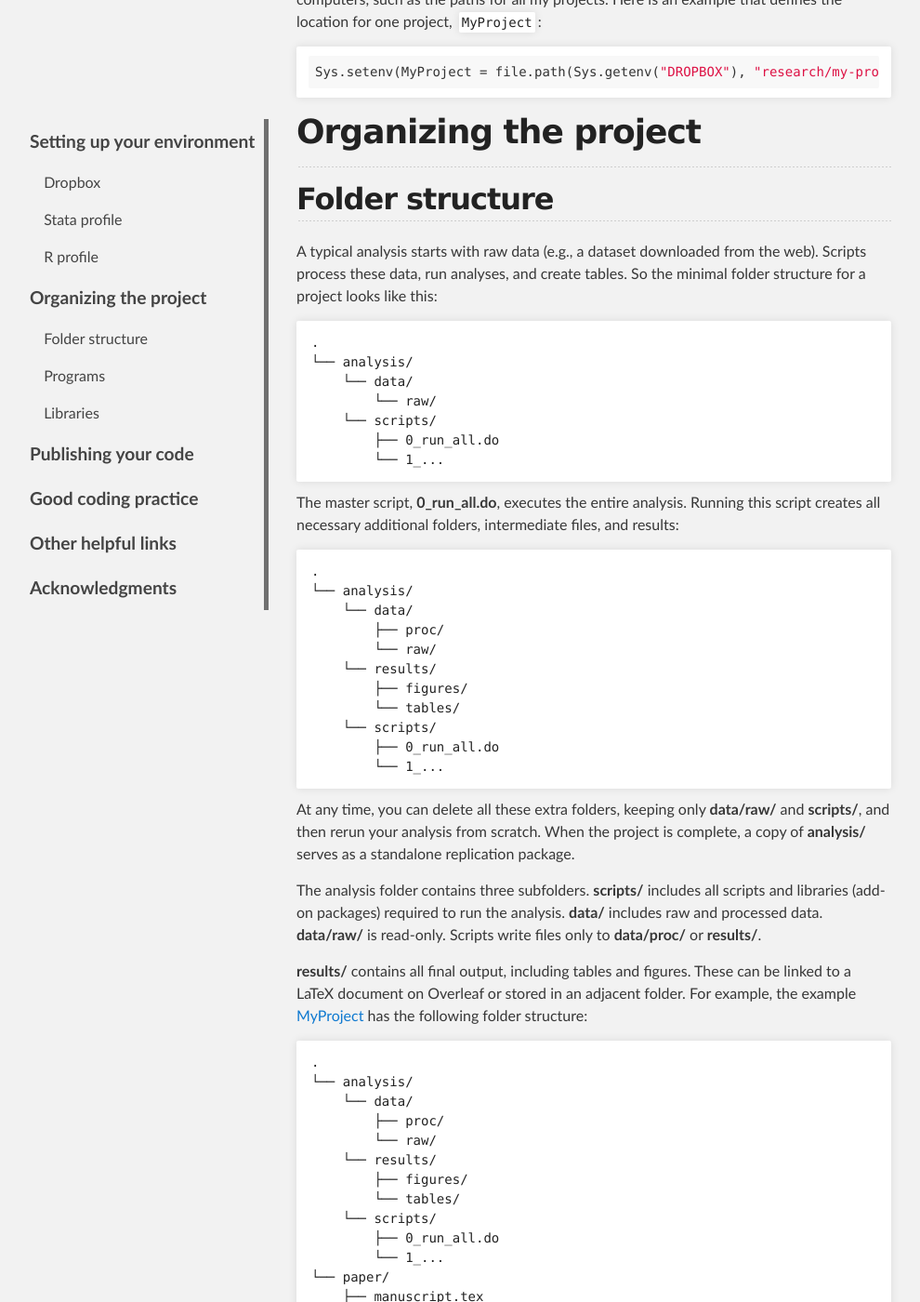
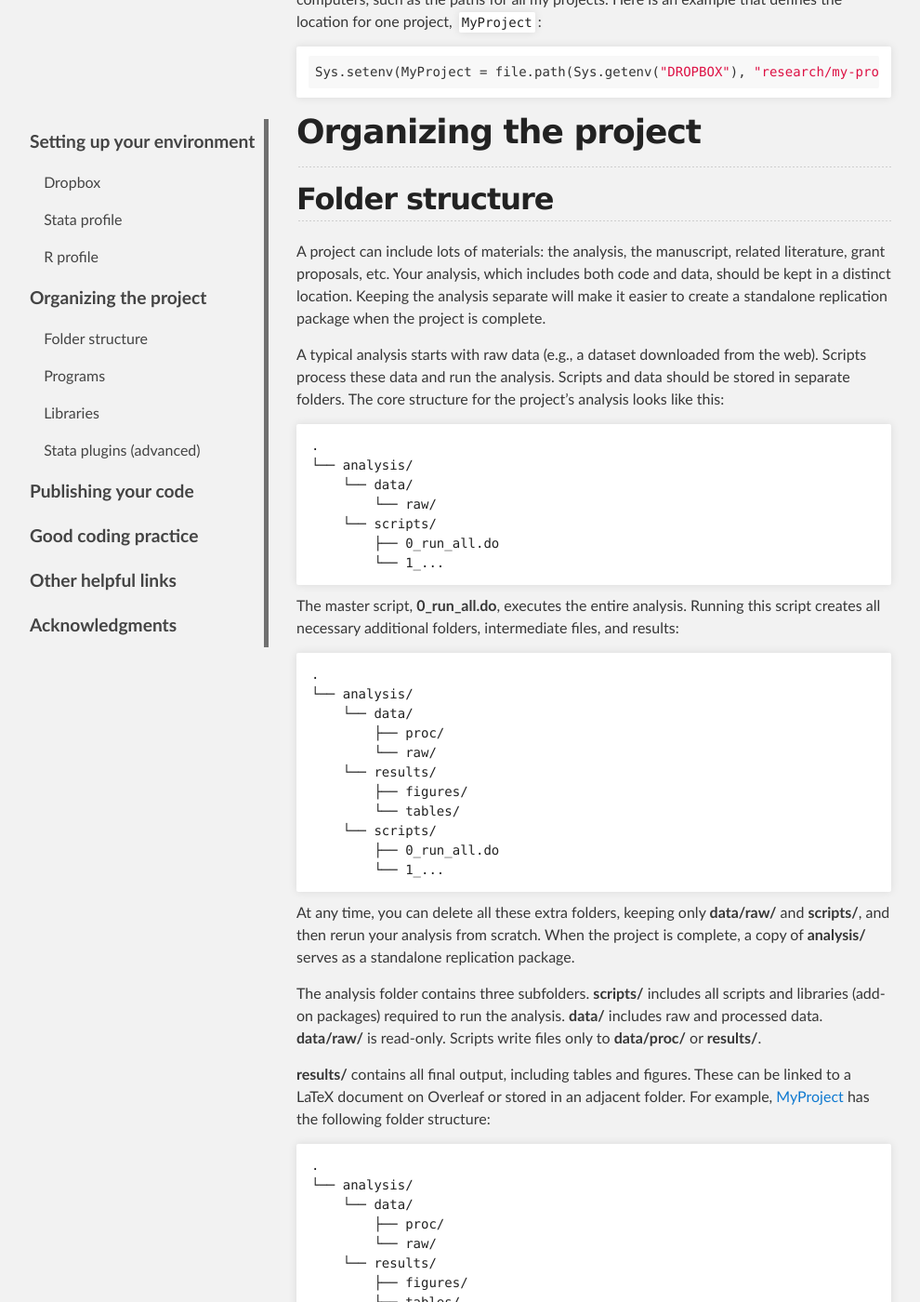
Before and after one commit to maskegger/guide, a Jekyll site: the page built from index.md, in a window 1280 px wide and 1400 px high, scrolled down 3054 px. Shown: the whole window at 93% size, without its empty margins (1-991 px from the left). Built offline with Jekyll 4.4.1, drawn with Linux system fonts in a browser that asks for light colours; our own code applies the rules of GitHub Pages for plain Markdown files; some of the changed text lies outside the part shown.

Commit message:
Update index.md

````diff
--- a/index.md
+++ b/index.md
@@ -86,7 +86,9 @@ Sys.setenv(MyProject = file.path(Sys.getenv("DROPBOX"), "research/my-project/MyP
 
 ## Folder structure
 
-A typical analysis starts with raw data (e.g., a dataset downloaded from the web). Scripts process these data, run analyses, and create tables. So the minimal folder structure for a project looks like this:
+A project can include lots of materials: the analysis, the manuscript, related literature, grant proposals, etc. Your analysis, which includes both code and data, should be kept in a distinct location. Keeping the analysis separate will make it easier to create a standalone replication package when the project is complete.
+
+A typical analysis starts with raw data (e.g., a dataset downloaded from the web). Scripts process these data and run the analysis. Scripts and data should be stored in separate folders. The core structure for the project's analysis looks like this:
 
 ```text
 .
@@ -118,7 +120,7 @@ At any time, you can delete all these extra folders, keeping only **data/raw/**
 
 The analysis folder contains three subfolders. **scripts/** includes all scripts and libraries (add-on packages) required to run the analysis. **data/** includes raw and processed data. **data/raw/** is read-only. Scripts write files only to **data/proc/** or **results/**.
 
-**results/** contains all final output, including tables and figures. These can be linked to a LaTeX document on Overleaf or stored in an adjacent folder. For example, the example [MyProject](https://github.com/reifjulian/my-project/tree/master/MyProject) has the following folder structure:
+**results/** contains all final output, including tables and figures. These can be linked to a LaTeX document on Overleaf or stored in an adjacent folder. For example, [MyProject](https://github.com/reifjulian/my-project/tree/master/MyProject) has the following folder structure:
 
 ```text
 .
@@ -138,7 +140,7 @@ The analysis folder contains three subfolders. **scripts/** includes all scripts
     └── tables/
 ```
 
-When you are ready to update the paper, copy **analysis/results/figures/** and **analysis/results/tables/** to **paper/**, which contains manuscript files. Additional documents such as literature references can be stored in **paper/** or in a separate, standalone folder at the top the project directory.
+When you are ready to update your manuscript, copy **analysis/results/figures/** and **analysis/results/tables/** to **paper/**, which contains manuscript files. Additional documents such as literature references can be stored in **paper/** or in a separate, standalone folder at the top the project directory.
 
 ## Programs
 
@@ -170,6 +172,10 @@ If you don't mind using up lots of disk space and want to ensure reproducibility
     	    └── stata/
 ```
 Other alternatives--used frequently by serious users of *R*--include [packrat](https://rstudio.github.io/packrat/) and [renv](https://rstudio.github.io/renv/articles/renv.html).
+
+### Stata plugins (advanced)
+
+Most Stata add-on's are written in Stata or Mata, which are cross-platform, i.e., they can be run on any computer that has a copy of Stata. A small number of Stata add-ons are written in C/C++ and must be compiled to a plugin (DLL) that is specific to your computer's architecture (Mac vs PC, 32 vs 64 bit, etc.). If you write C/C++ code for Stata, I encourage you to compile it for multiple platforms and include all platform-specific plugins as part of your replication package. See [gtools](https://github.com/mcaceresb/stata-gtools) and [strgroup](https://github.com/reifjulian/strgroup) for examples of how to write a program that autodetects which plugin to call based on your computer's architecture.
 
 # Publishing your code
 -----------
````
